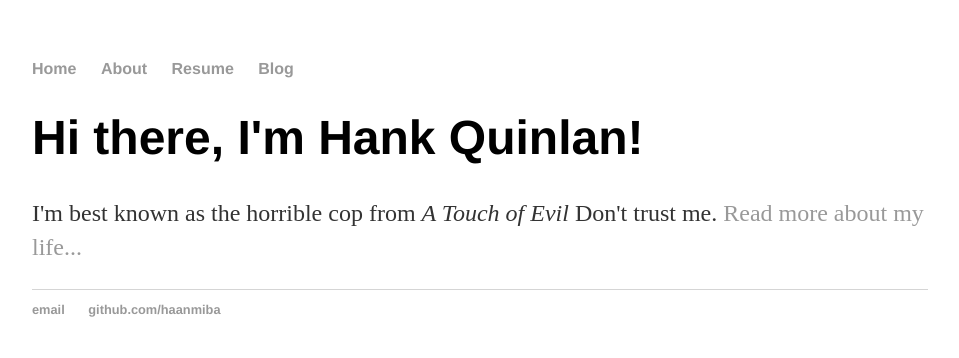
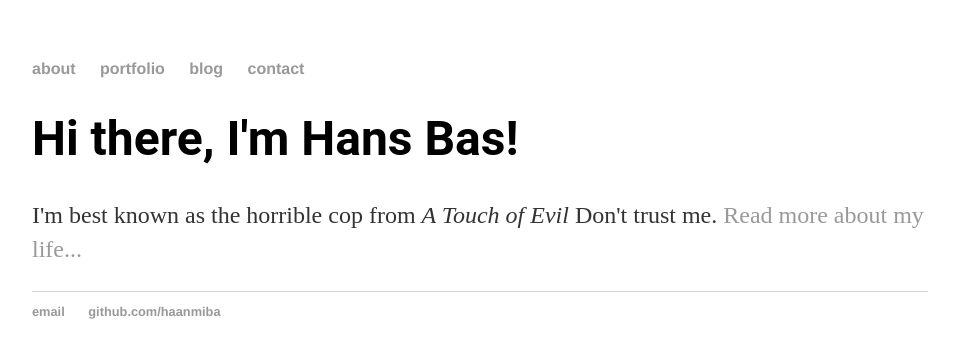
Before and after one commit to haanmiba/haanmiba.github.io, a Jekyll site: the page built from index.html, in a window 1280 px wide. Shown: the top 358 px of the page, without its empty margins (160-1119 px from the left). Built offline with Jekyll 4.4.1, drawn with Linux system fonts in a browser that asks for light colours.

Commit message:
Added logo and testing some Jekyll.

```diff
--- /dev/null
+++ b/_includes/footer.html
@@ -0,0 +1,6 @@
+<footer>
+	<ul>
+		<li><a href="mailto:mr.hans.bas@gmail.com">email</a></li>
+		<li><a href="https://github.com/haanmiba">github.com/haanmiba</a></li>
+	</ul>
+</footer>
--- /dev/null
+++ b/_includes/header.html
@@ -0,0 +1,12 @@
+<header>
+
+	<nav>
+		<ul>
+			<li><a href="/">about</a></li>
+			<li><a href="/portfolio">portfolio</a></li>
+			<li><a href="/blog">blog</a></li>
+			<li><a href="/contact">contact</a></li>
+		</ul>
+	</nav>
+
+</header>
--- /dev/null
+++ b/_includes/icon.html
@@ -0,0 +1 @@
+<link rel="icon" href="img/Hans Bas Logo 128.png" type="image/x-icon" />
--- a/_layouts/default.html
+++ b/_layouts/default.html
@@ -4,26 +4,19 @@
 			<title>{{ page.title }}</title>
 			<!-- link to main stylesheet -->
 			<link rel="stylesheet" type="text/css" href="/css/main.css">
+			{% include icon.html %}
 		</head>
 		<body>
-			<nav>
-	    		<ul>
-	        		<li><a href="/">Home</a></li>
-		        	<li><a href="/about">About</a></li>
-	        		<li><a href="/cv">Resume</a></li>
-	        		<li><a href="/blog">Blog</a></li>
-	    		</ul>
-			</nav>
+
+			<div class="header">{% include header.html %}</div>
+
 			<div class="container">
 
 			{{ content }}
 
 			</div><!-- /.container -->
-			<footer>
-	    		<ul>
-	        		<li><a href="mailto:mr.hans.bas@gmail.com">email</a></li>
-	        		<li><a href="https://github.com/haanmiba">github.com/haanmiba</a></li>
-				</ul>
-			</footer>
+
+			<div class="footer">{% include footer.html %}</div>
+
 		</body>
 	</html>
--- a/css/main.css
+++ b/css/main.css
@@ -21,7 +21,7 @@
 }
 h1 {
     font-size: 3em;
-    font-family:'Helvetica', 'Arial', 'Sans-Serif';
+    font-family: 'Roboto', 'Helvetica', 'Arial', 'Sans-Serif';
 }
 p {
     font-size: 1.5em;
--- a/index.html
+++ b/index.html
@@ -3,6 +3,6 @@
 title: Hans Bas | Software Engineer and Graphic Designer
 ---
 <div class="blurb">
-	<h1>Hi there, I'm Hank Quinlan!</h1>
+	<h1>Hi there, I'm Hans Bas!</h1>
 	<p>I'm best known as the horrible cop from <em>A Touch of Evil</em> Don't trust me. <a href="/about">Read more about my life...</a></p>
 </div><!-- /.blurb -->
```
Also changed, not shown: img/Hans Bas Logo 128.png (added).
